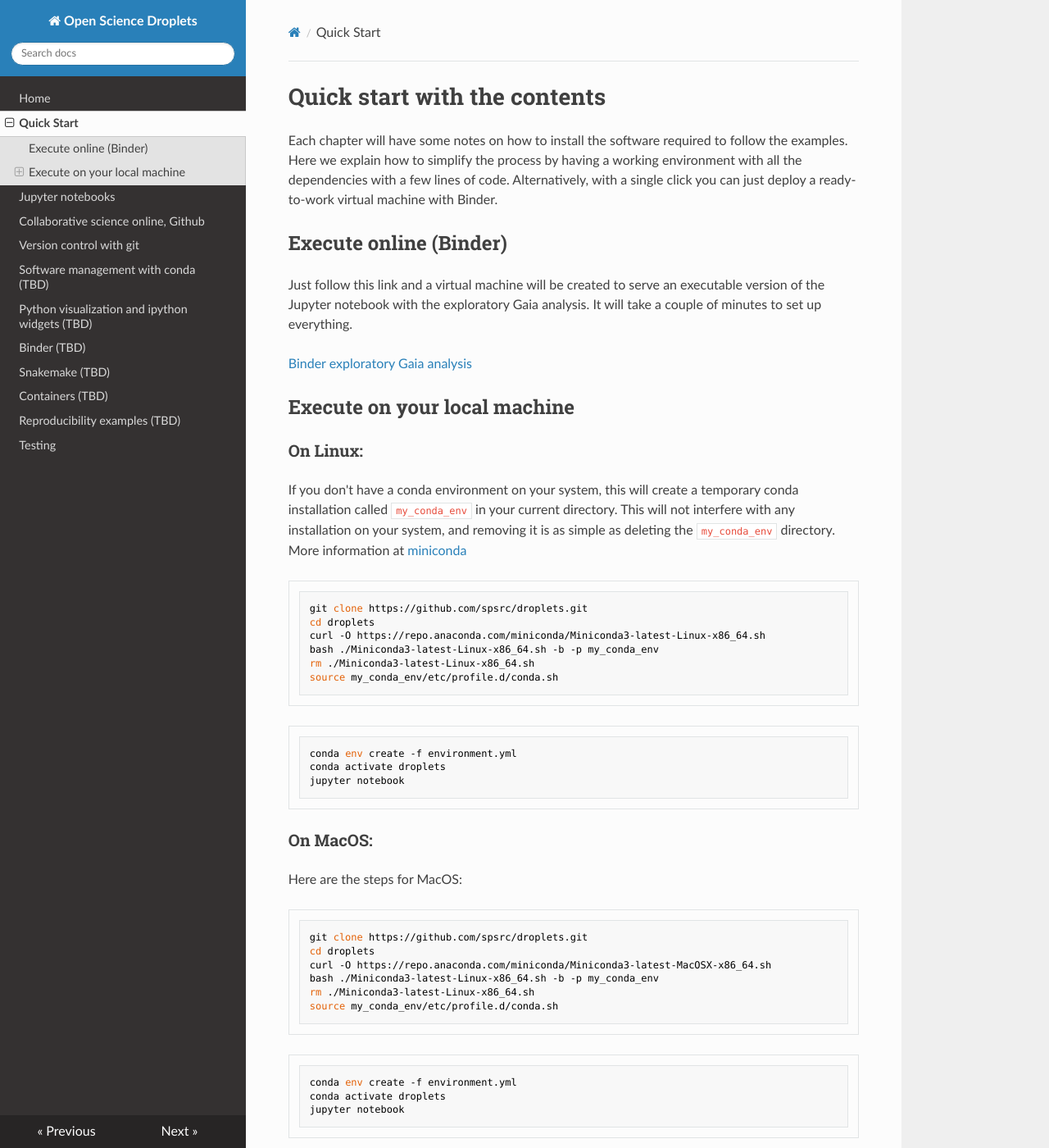
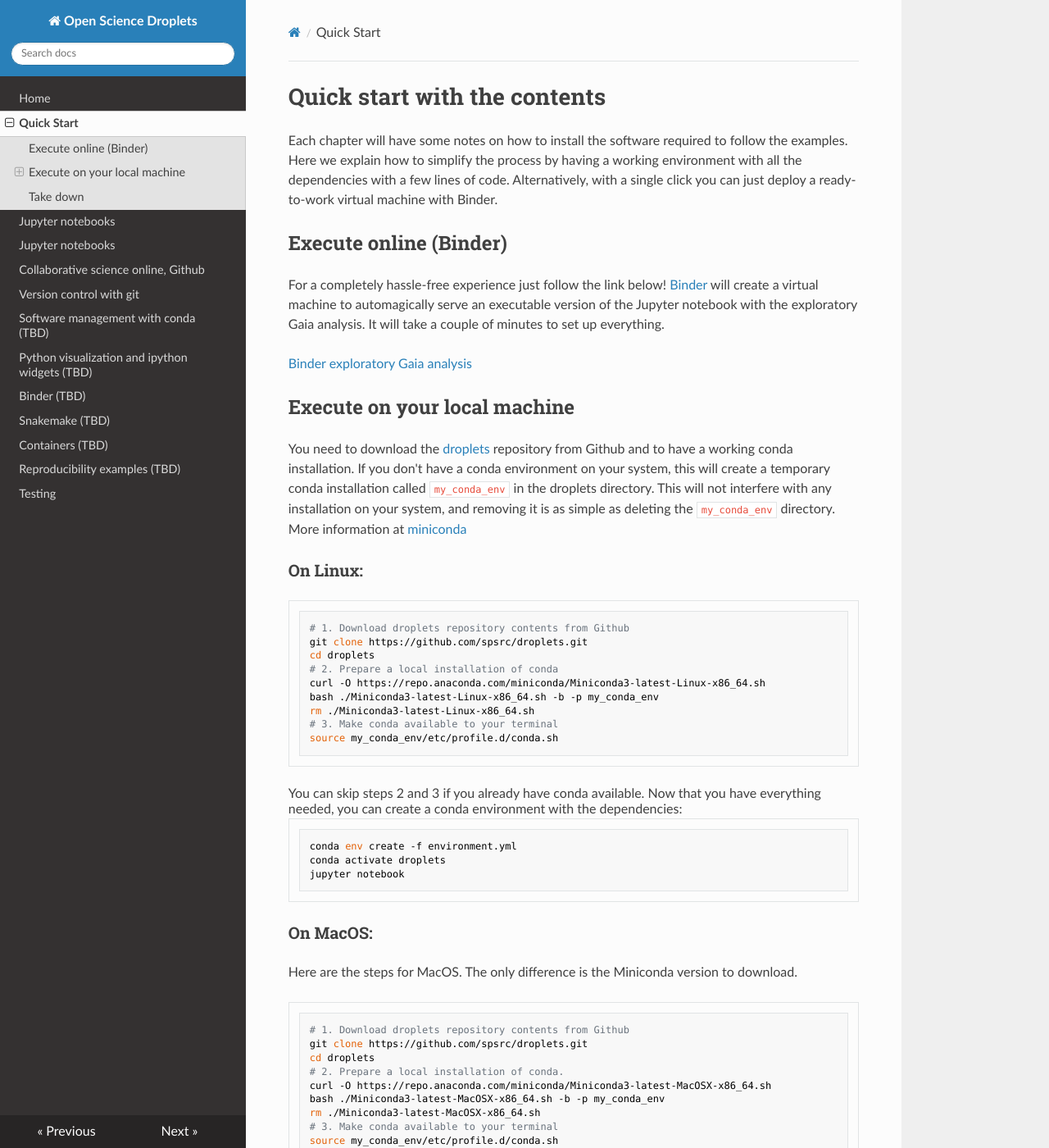
Before and after one commit to espsrc/droplets, an MkDocs documentation site: the page built from docs/quickstart.md, in a window 1280 px wide and 1400 px high. Shown: the whole window at 82% size. Built offline with MkDocs 1.6.1, drawn with Linux system fonts in a browser that asks for light colours; nearby versions of some CDN libraries; some of the changed text lies outside the part shown.

Commit message:
Review of quicstart section of the docs

````diff
--- a/docs/quickstart.md
+++ b/docs/quickstart.md
@@ -8,42 +8,76 @@ machine with Binder.
 
 ## Execute online (Binder)
 
-Just follow this link and a virtual machine will be created to serve an executable version of the Jupyter notebook with the exploratory Gaia analysis. It will take a couple of minutes to set up everything.
+For a completely hassle-free experience just follow the link below! [Binder](https://mybinder.org/) will create a virtual machine to automagically serve an executable version of the Jupyter notebook with the exploratory Gaia analysis. It will take a couple of minutes to set up everything.
 
 [Binder exploratory Gaia analysis](https://mybinder.org/v2/gh/spsrc/droplets/master?filepath=gaia_exploratory%2Fjupyter_exploratory.ipynb)
 
 
 ## Execute on your local machine
 
+You need to download the [droplets](https://github.com/spsrc/droplets) repository from Github and to have a working conda installation. If you don't have a conda environment on your system, this will create a temporary conda installation called `my_conda_env` in the droplets directory. This will not interfere with any installation on your system, and removing it is as simple as deleting the `my_conda_env` directory. More information at [miniconda](https://docs.conda.io/en/latest/miniconda.html)
+
 ### On Linux:
-If you don't have a conda environment on your system, this will create a temporary conda installation called `my_conda_env` in your current directory. This will not interfere with any installation on your system, and removing it is as simple as deleting the `my_conda_env` directory. More information at [miniconda](https://docs.conda.io/en/latest/miniconda.html)
 
 ```bash
+# 1. Download droplets repository contents from Github
 git clone https://github.com/spsrc/droplets.git
 cd droplets
+# 2. Prepare a local installation of conda
 curl -O https://repo.anaconda.com/miniconda/Miniconda3-latest-Linux-x86_64.sh
 bash ./Miniconda3-latest-Linux-x86_64.sh -b -p my_conda_env
 rm ./Miniconda3-latest-Linux-x86_64.sh
+# 3. Make conda available to your terminal
 source my_conda_env/etc/profile.d/conda.sh
 ```
+You can skip steps 2 and 3 if you already have conda available. Now that you have everything needed, you can create a conda environment with the dependencies:
 ```bash
 conda env create -f environment.yml
 conda activate droplets
 jupyter notebook
 ```
 
+
 ### On MacOS:
-Here are the steps for MacOS:
+Here are the steps for MacOS. The only difference is the Miniconda version to download.
 ```bash
+# 1. Download droplets repository contents from Github
 git clone https://github.com/spsrc/droplets.git
 cd droplets
+# 2. Prepare a local installation of conda.
 curl -O https://repo.anaconda.com/miniconda/Miniconda3-latest-MacOSX-x86_64.sh
-bash ./Miniconda3-latest-Linux-x86_64.sh -b -p my_conda_env
-rm ./Miniconda3-latest-Linux-x86_64.sh
+bash ./Miniconda3-latest-MacOSX-x86_64.sh -b -p my_conda_env
+rm ./Miniconda3-latest-MacOSX-x86_64.sh
+# 3. Make conda available to your terminal
 source my_conda_env/etc/profile.d/conda.sh
 ```
+
+You can skip steps 2 and 3 if you already have conda available. Now that you have everything needed, you can create a conda environment with the dependencies:
 ```bash
 conda env create -f environment.yml
 conda activate droplets
 jupyter notebook
 ```
+
+### Comming back in the future
+
+If you want to come back and continue an analysis at a later time you don't need to repeat all the installation steps. Just go to the droplets folder and run:
+
+```bash
+source my_conda_env/etc/profile.d/conda.sh
+conda activate droplets
+```
+
+## Take down
+
+If you want to remove everything related to the installations above, simply remove the droplets directory, which also contains the local conda installation and all the dependencies.
+
+```bash
+rm -r droplets
+```
+
+In case you were working with your own conda installation, you can delete the environment with:
+
+```bash
+conda remove -n droplets
+```
--- a/mkdocs.yml
+++ b/mkdocs.yml
@@ -7,6 +7,7 @@ nav:
     - Home: index.md
     - Quick Start: quickstart.md
     - Jupyter notebooks: jupyter.md
+    - Jupyter notebooks: jupyter2.md
     - Collaborative science online, Github: github.md
     - Version control with git: git.md
     - Software management with conda (TBD): conda.md
````
